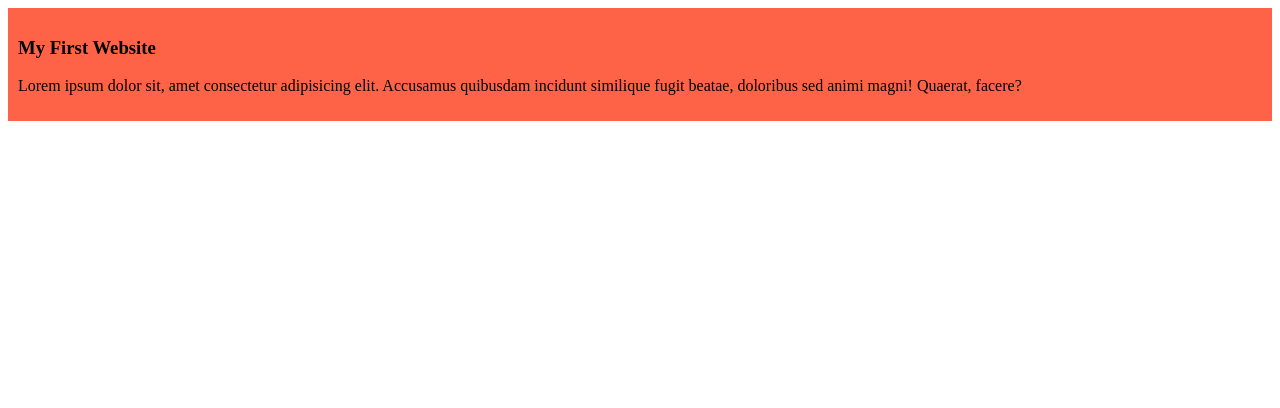
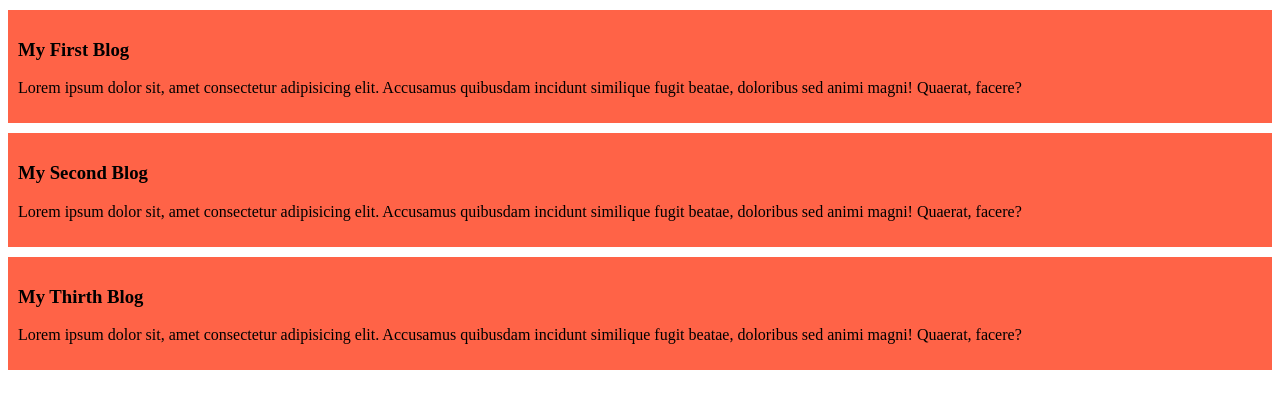
Before and after one commit to smalaminsaikat/my-simple-website, a plain HTML site: page index.html in a window 1280 px wide. Drawn offline with Linux system fonts and the light colour scheme.

Commit message:
added the second and the third blog

```diff
--- a/index.html
+++ b/index.html
@@ -8,7 +8,15 @@
 </head>
 <body>
     <div>
-        <h3>My First Website</h3>
+        <h3>My First Blog</h3>
+        <p>Lorem ipsum dolor sit, amet consectetur adipisicing elit. Accusamus quibusdam incidunt similique fugit beatae, doloribus sed animi magni! Quaerat, facere?</p>
+    </div>
+    <div>
+        <h3>My Second Blog</h3>
+        <p>Lorem ipsum dolor sit, amet consectetur adipisicing elit. Accusamus quibusdam incidunt similique fugit beatae, doloribus sed animi magni! Quaerat, facere?</p>
+    </div>
+    <div>
+        <h3>My Thirth Blog</h3>
         <p>Lorem ipsum dolor sit, amet consectetur adipisicing elit. Accusamus quibusdam incidunt similique fugit beatae, doloribus sed animi magni! Quaerat, facere?</p>
     </div>
 </body>
--- a/styles/blog.css
+++ b/styles/blog.css
@@ -1,4 +1,5 @@
 div{
     background-color: tomato;
     padding: 10px;
+    margin-top: 10px;
 }
```
